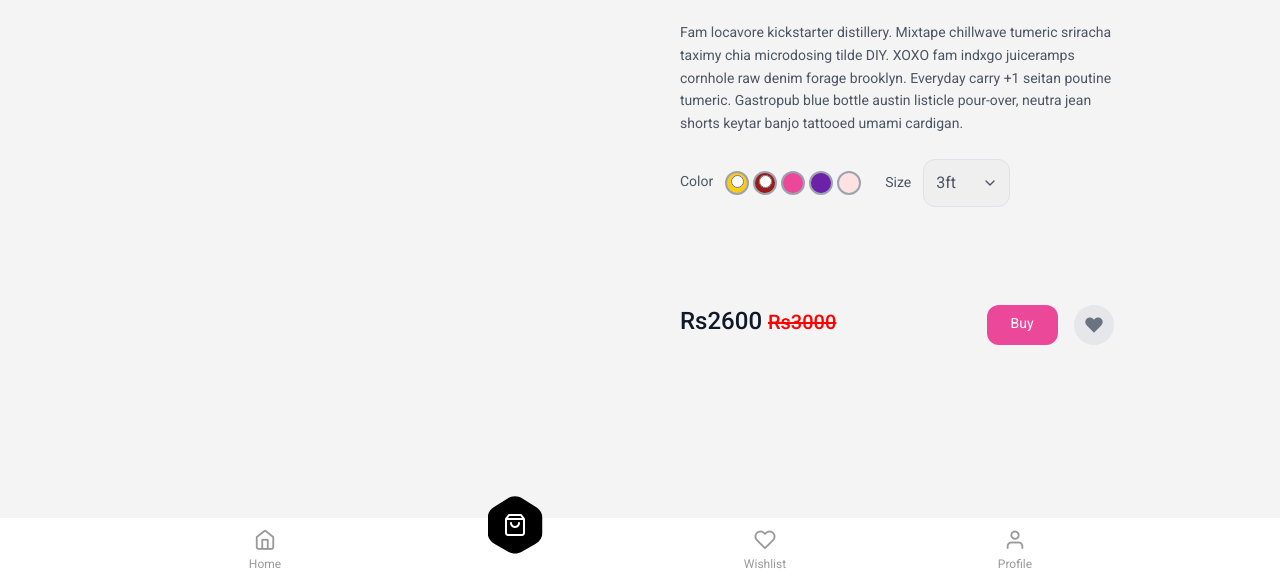
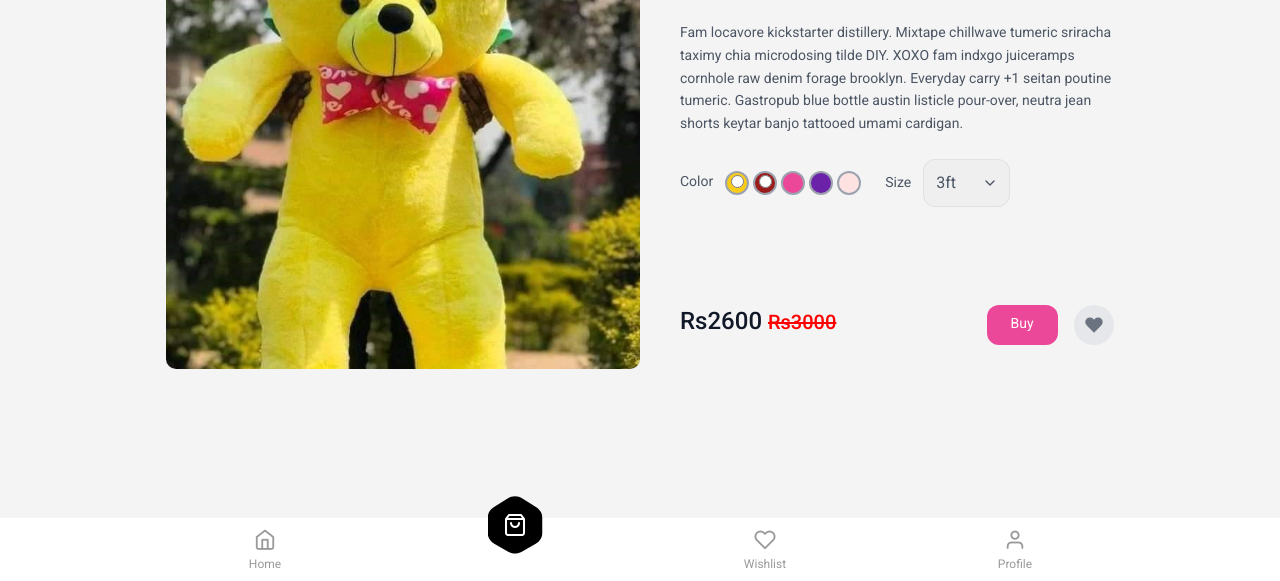
Before and after one commit to ceetoo7/dollnepal, a plain HTML site: page 3ftteddy.html in a window 1280 px wide. Shown: the part 219-800 px from the top of the page. Drawn offline with nearby package versions, Linux system fonts and the light colour scheme; the site is published under a folder, as on GitHub Pages, so addresses that start at the root find nothing.

Commit message:
Add files via upload

```diff
--- a/3ftteddy.html
+++ b/3ftteddy.html
@@ -110,7 +110,7 @@
     <section class="text-gray-600 body-font overflow-hidden">
         <div class="container px-5 py-24 mx-auto">
           <div class="lg:w-4/5 mx-auto flex flex-wrap">
-            <img alt="ecommerce" class="lg:w-1/2 w-full lg:h-auto h-full  rounded-md" src="/assets/images/3ft/yellow3.JPG">
+            <img alt="ecommerce" class="lg:w-1/2 w-full lg:h-auto h-full  rounded-md" src="./assets/images/3ft/yellow3.JPG">
             <div class="lg:w-1/2 w-full lg:pl-10 lg:py-6 mt-6 lg:mt-0">
               <h2 class="text-sm title-font text-gray-500 tracking-widest">3 Feet Teddy</h2>
               <h1 class="text-gray-900 text-3xl title-font font-medium mb-1">Soft 3 feet teddy bear...</h1>
```
